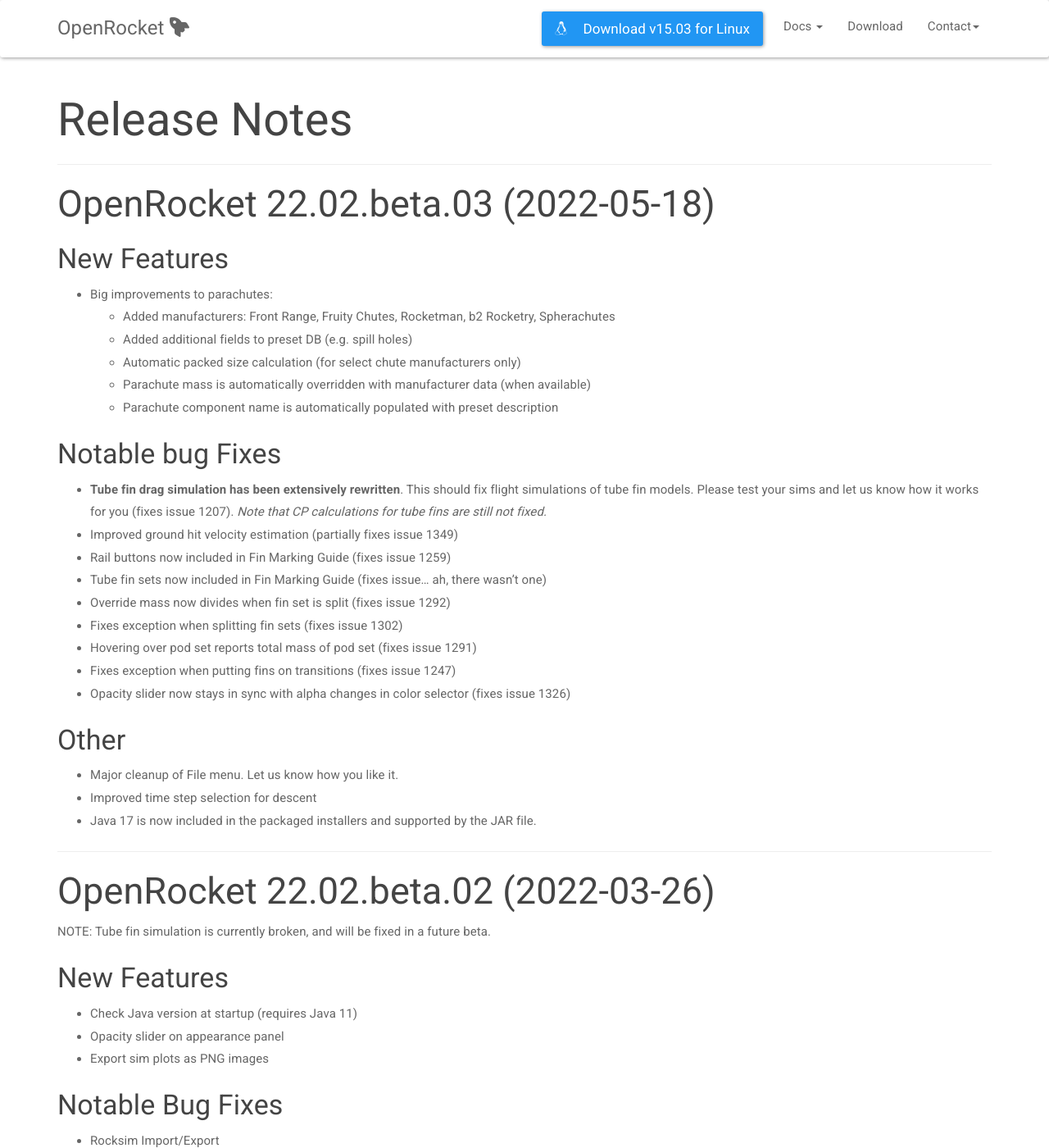
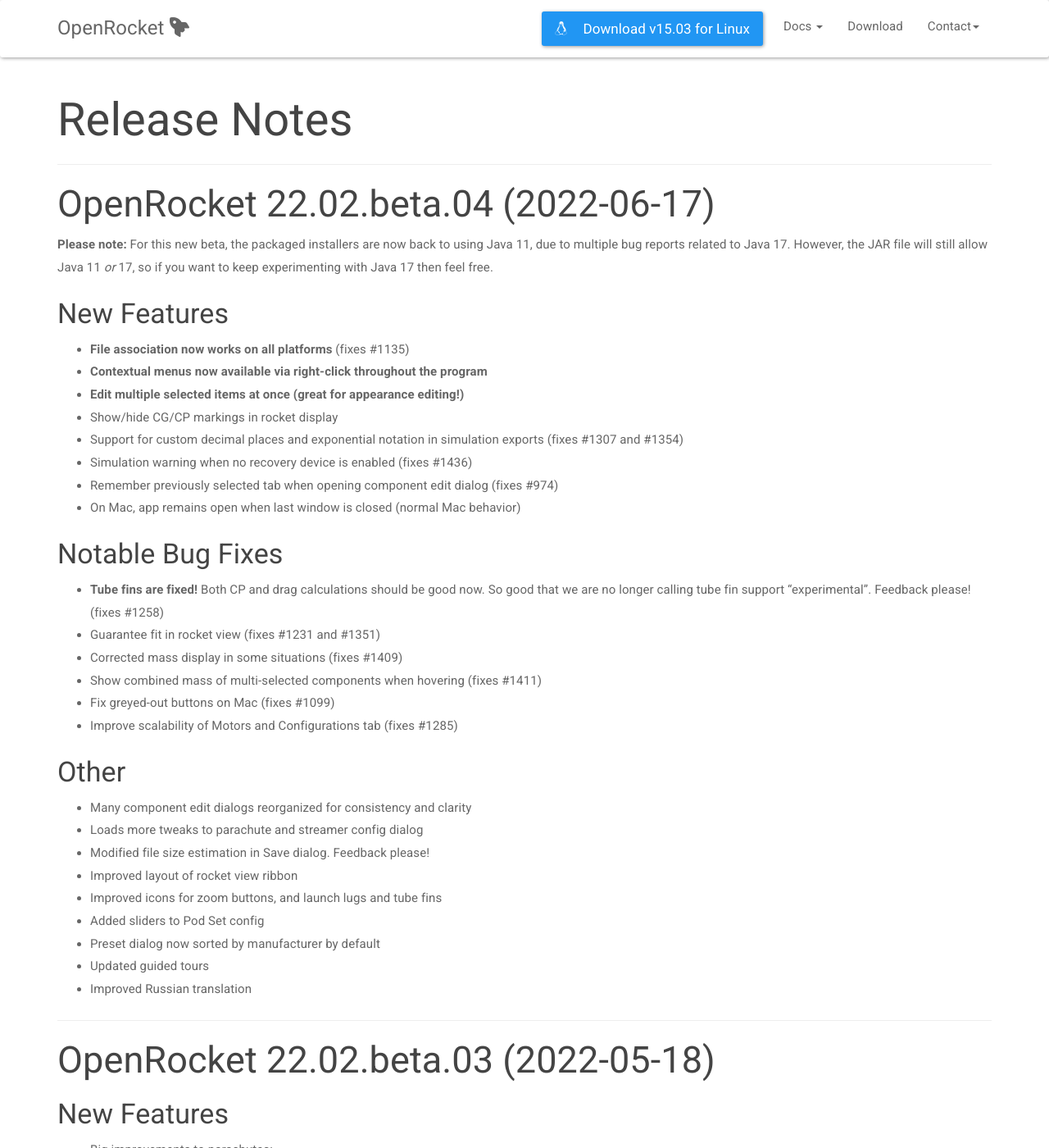
Before and after one commit to openrocket/openrocket.github.io, a Jekyll site: the page built from release_notes.html, in a window 1280 px wide and 1400 px high. Shown: the whole window at 82% size. Built offline with Jekyll 4.4.1, drawn with Linux system fonts in a browser that asks for light colours; nearby versions of some CDN libraries.

Commit message:
Update release notes

```diff
--- a/_includes/ReleaseNotes.md
+++ b/_includes/ReleaseNotes.md
@@ -1,5 +1,45 @@
 Release Notes
 =============
+
+<hr/>
+
+<h2>
+  <a href="https://github.com/openrocket/openrocket/releases/tag/release-22.02.beta.04" class="a-no-format">
+     OpenRocket 22.02.beta.04 (2022-06-17)
+  </a>
+</h2>
+
+**Please note:** For this new beta, the packaged installers are now back to using Java 11, due to multiple bug reports related to Java 17.
+However, the JAR file will still allow Java 11 *or* 17, so if you want to keep experimenting with Java 17 then feel free.
+
+### New Features
+* **File association now works on all platforms** (fixes #1135)
+* **Contextual menus now available via right-click throughout the program**
+* **Edit multiple selected items at once (great for appearance editing!)**
+* Show/hide CG/CP markings in rocket display
+* Support for custom decimal places and exponential notation in simulation exports (fixes #1307 and #1354)
+* Simulation warning when no recovery device is enabled (fixes #1436)
+* Remember previously selected tab when opening component edit dialog (fixes #974)
+* On Mac, app remains open when last window is closed (normal Mac behavior)
+
+### Notable Bug Fixes
+* **Tube fins are fixed!** Both CP and drag calculations should be good now. So good that we are no longer calling tube fin support "experimental".  Feedback please! (fixes #1258)
+* Guarantee fit in rocket view (fixes #1231 and #1351)
+* Corrected mass display in some situations (fixes #1409)
+* Show combined mass of multi-selected components when hovering (fixes #1411)
+* Fix greyed-out buttons on Mac (fixes #1099)
+* Improve scalability of Motors and Configurations tab (fixes #1285)
+
+### Other
+* Many component edit dialogs reorganized for consistency and clarity
+* Loads more tweaks to parachute and streamer config dialog
+* Modified file size estimation in Save dialog. Feedback please!
+* Improved layout of rocket view ribbon
+* Improved icons for zoom buttons, and launch lugs and tube fins
+* Added sliders to Pod Set config
+* Preset dialog now sorted by manufacturer by default
+* Updated guided tours
+* Improved Russian translation
 
 <hr/>
 
```
